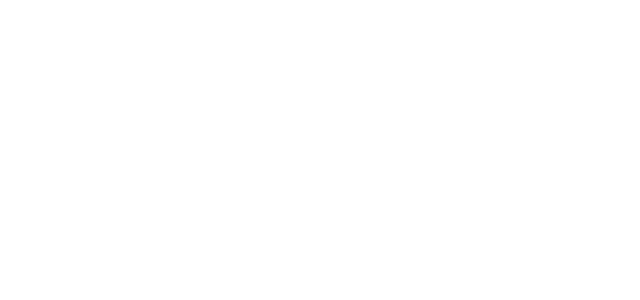
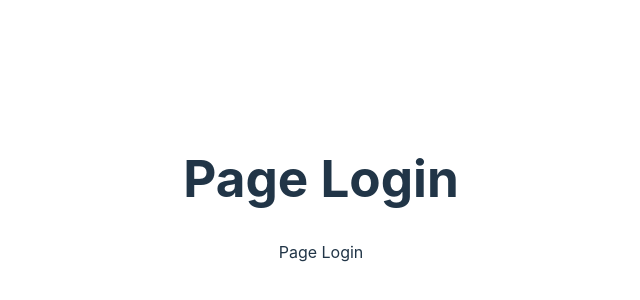
Before and after one commit to CynthiaStephan/NotiMail, a React (Vite) app: page / in a window 1280 px wide. Shown: the part 202-502 px from the top of the page, without its empty margins (319-959 px from the left). Built offline with nearby package versions, Linux system fonts and the light colour scheme.

Commit message:
Début création routes

```diff
--- a/src/App.jsx
+++ b/src/App.jsx
@@ -1,11 +1,23 @@
+import { BrowserRouter, Route, Routes } from 'react-router-dom'
 import './App.css'
+import Login from './pages/login'
+import Admin from './pages/admin'
+import User from './pages/user'
+import CreateUser from './pages/createUser'
 
 
     function App() {
 
     return (
         <>
-
+            <BrowserRouter>
+                <Routes>
+                    <Route path={'/'} element={<Login/>} />
+                    <Route path={'/admin'} element={<Admin/>} />
+                    <Route path={'/admin/:firmname'} element={<CreateUser/>} />
+                    <Route path={'/user/:firmname'} element={<User />} />
+                </Routes>
+            </BrowserRouter>
 
         </>
     )
--- a/src/pages/admin.jsx
+++ b/src/pages/admin.jsx
@@ -0,0 +1,7 @@
+export default function Admin(){
+    return(
+        <>
+            <h1>Page Admin</h1>
+        </>
+    )
+}
--- a/src/pages/createUser.jsx
+++ b/src/pages/createUser.jsx
@@ -0,0 +1,7 @@
+export default function CreateUser() {
+    return(
+        <>
+            <h1>Page creation profil utilisateur</h1>
+        </>
+    )
+}
--- a/src/pages/login.jsx
+++ b/src/pages/login.jsx
@@ -0,0 +1,8 @@
+export default function Login(){
+    return(
+        <>
+            <h1>Page Login</h1>
+            <p>Page Login</p>
+        </>
+    )
+}
--- a/src/pages/user.jsx
+++ b/src/pages/user.jsx
@@ -0,0 +1,7 @@
+export default function User(){
+    return(
+        <>
+        <h1>Page User</h1>
+        </>
+    )
+}
```
Lines whose indentation alone changed are shown as unchanged.
